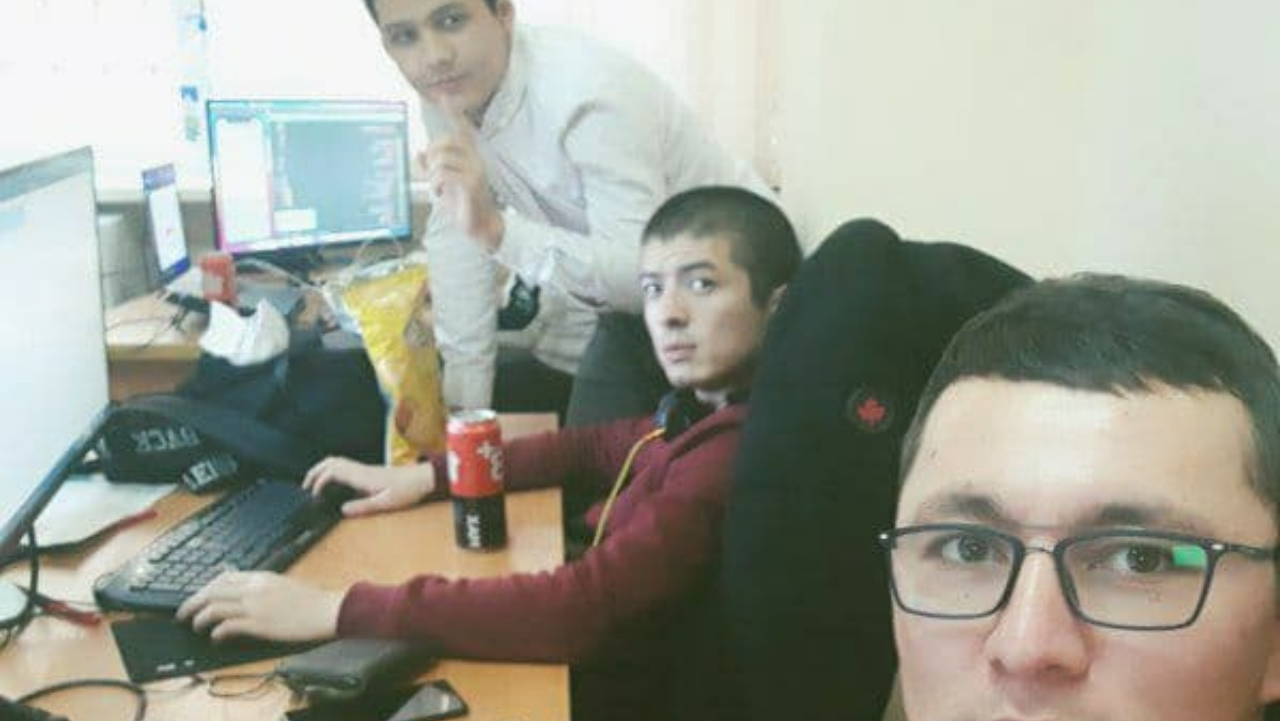
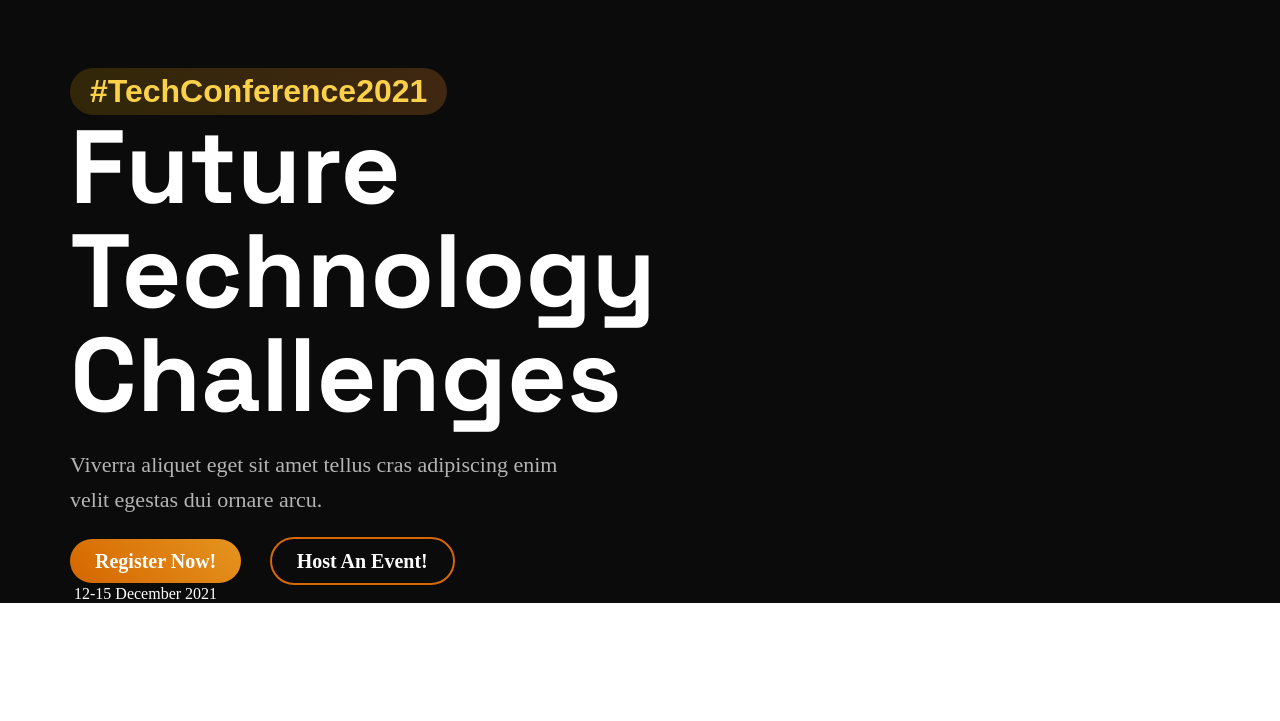
Before and after one commit to Abbos782/techno, a plain HTML site: page index.html in a window 1280 px wide. Shown: the part 79-800 px from the top of the page. Drawn offline with Linux system fonts and the light colour scheme.

Commit message:
add future

```diff
--- a/css/main.scss
+++ b/css/main.scss
@@ -11,9 +11,9 @@
 .navbar{
     padding: 25px 0;
   background-color:#0B0B0B ;
-  background-image: url('../img/photo_2021-03-18_14-54-33.jpg');
+//   background-image: url('../img/photo_2021-03-18_14-54-33.jpg');
   background-size: cover;
-  height: 100vh;
+
 }
 .navbar-header{
     display: flex;
@@ -61,6 +61,7 @@
             color: #fff;
            font-size:20px ;
 
+
         }
     }
     .item-one{
@@ -79,3 +80,83 @@
         font-weight: normal;
     }
 }
+.future{
+   padding-top: 50px;
+    background-color:#0B0B0B;
+    color: #fff;
+    font-family: Metropolis;
+    .future__text{
+        width: 45%;
+
+        .tech{
+            button{
+                color: #FCD14A;
+                font-size:32px ;
+                background: linear-gradient(46.49deg, #312708 3.72%, #3f2711 92.61%);
+                font-weight: 700;
+                padding: 5px 20px;
+                border-radius: 30px;
+                border:none;
+            }
+        }
+        .future__title{
+            height: 312px;
+             left: 1.92%;
+              right: 55.78%;
+             top: calc(50% - 312px/2 - 148.5px);
+
+            font-family: Space Grotesk;
+           font-style: normal;
+           font-weight: bold;
+           font-size: 104px;
+            line-height: 104px;
+        }
+        p{
+            font-family: Metropolis;
+            font-style: normal;
+            font-weight: normal;
+            font-size: 22px;
+            line-height: 35px;
+            margin: 20px 0;
+
+
+
+
+            color: #B4B4B4;
+        }
+        .btn{
+            width: 75%;
+            display: flex;
+            justify-content: space-between;
+            align-items: center;
+            .btn-left{
+                background: linear-gradient(227.58deg, #E5941F 0%, #D66801 95.66%);
+                border-radius: 29.6376px;
+                border:none;
+                padding: 10px 25px;
+                color: #fff;
+                font-family: Montserrat;
+                font-style: normal;
+                font-weight: bold;
+                font-size: 20px;
+                line-height: 24px;
+                text-align: center;
+
+            }
+            .btn-right{
+               background:transparent;
+                border-radius: 29.6376px;
+                border:2px solid #D66801;
+                padding: 10px 25px;
+                color: #fff;
+                font-family: Montserrat;
+                font-style: normal;
+                font-weight: bold;
+                font-size: 20px;
+                line-height: 24px;
+                text-align: center;
+            }
+
+        }
+    }
+}
--- a/index.html
+++ b/index.html
@@ -37,6 +37,34 @@
           </div>
        </div>
     </nav>
+    <section class="future">
+        <div class="container">
+            <div class="future__text">
+                <div class="tech">
+                    <button>
+                        #TechConference2021
+                    </button>
+                </div>
+                <h1 class="future__title">
+                    Future
+                  Technology
+                     Challenges
+                </h1>
+                <p>Viverra aliquet eget sit amet tellus cras adipiscing enim velit egestas dui ornare arcu.</p>
+                  <div class="btn">
+                      <button class="btn-left">Register Now!</button>
+                      <button class="btn-right">Host An Event!</button>
+
+                  </div>
+                  <div class="date">
+                      <img src="" alt="">
+                      <table>12-15 December 2021</table>
+                  </div>
+            </div>
+        </div>
+    </section>
+
+
    <script src="https://kit.fontawesome.com/95ed02ce4b.js" crossorigin="anonymous"></script>
 </body>
 </html>
```
Also changed, not shown: css/main.css, 1 other file.
